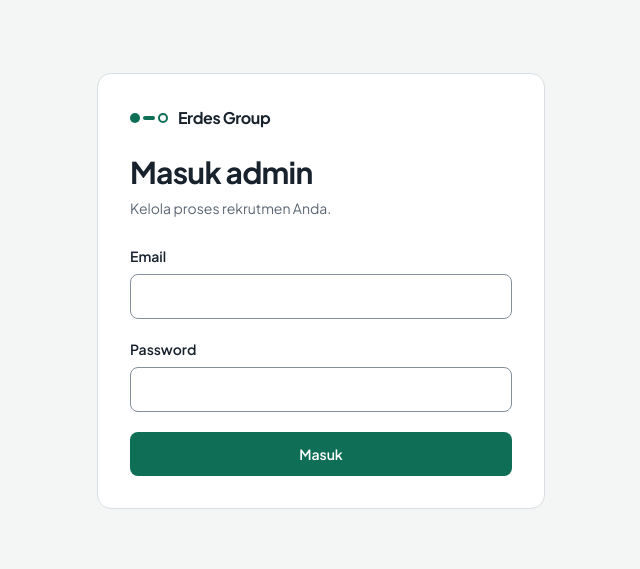
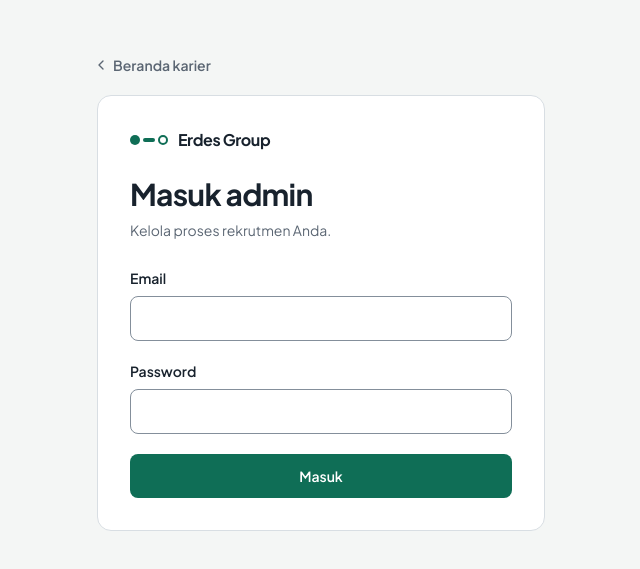
Before and after one commit to erdessistem/Recruitmenttesterdes, a Next.js app: page /admin/login in a window 1280 px wide. Shown: the part 109-678 px from the top of the page, without its empty margins (319-959 px from the left). Built offline with nearby package versions, Linux system fonts and the light colour scheme; no server answers.

Commit message:
Add a link back to the careers home on the admin login page
Co-Authored-By: Claude Opus 5.5 <noreply@anthropic.com>

```diff
--- a/app/admin/login/page.tsx
+++ b/app/admin/login/page.tsx
@@ -1,9 +1,12 @@
 import { LoginForm } from "@/components/admin/login-form";
+import { BackLink } from "@/components/ui/back-link";
 export const metadata = { title: "Masuk admin", robots: { index: false, follow: false } };
 export default function LoginPage() {
   return (
     <main className="flex min-h-screen items-center justify-center px-6 py-12">
-      <div className="w-full max-w-md rounded-panel border border-border bg-surface p-8">
+      <div className="w-full max-w-md">
+        <BackLink href="/">Beranda karier</BackLink>
+        <div className="mt-4 rounded-panel border border-border bg-surface p-8">
           <p className="flex items-center gap-2.5 font-bold tracking-tight">
             <span aria-hidden="true" className="flex items-center gap-[3px]">
               <span className="h-2.5 w-2.5 rounded-full bg-primary" />
@@ -16,6 +19,7 @@ export default function LoginPage() {
           <p className="mt-2 text-sm text-muted">Kelola proses rekrutmen Anda.</p>
           <LoginForm />
         </div>
+      </div>
     </main>
   );
 }
```
Lines whose indentation alone changed are shown as unchanged.
